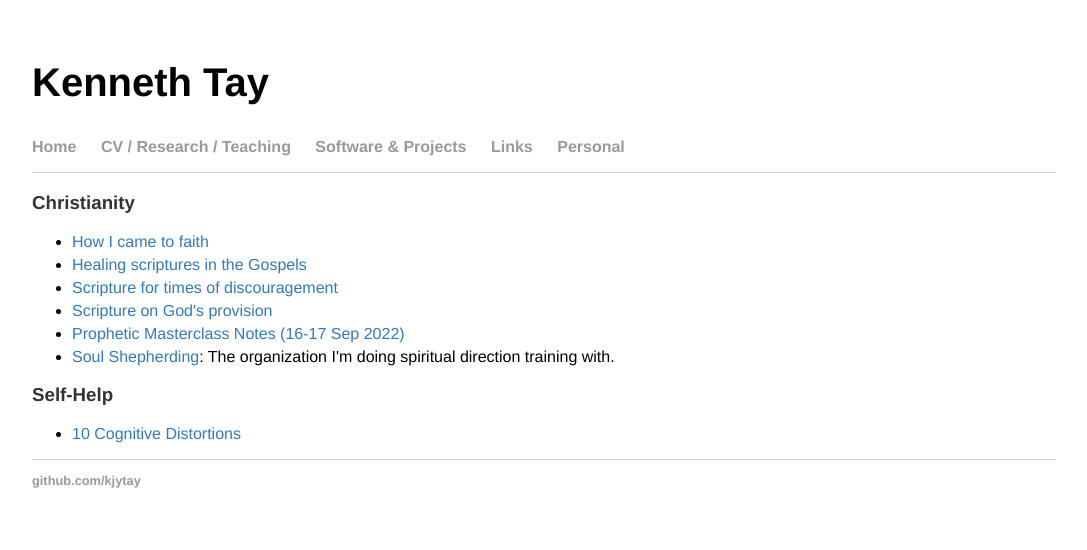
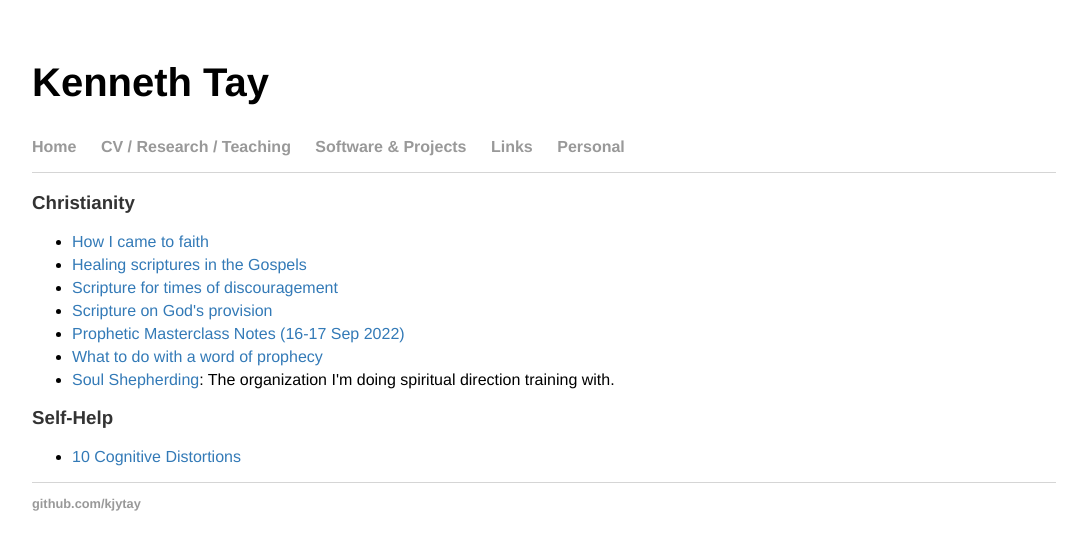
Before and after one commit to kjytay/kjytay.github.io, a Jekyll site: the page built from personal/index.html, in a window 1280 px wide. Shown: the top 550 px of the page, without its empty margins (96-1183 px from the left). Built offline with Jekyll 4.4.1, drawn with Linux system fonts in a browser that asks for light colours.

Commit message:
Add 'What to do with a word of prophecy'.

```diff
--- a/personal/index.html
+++ b/personal/index.html
@@ -10,6 +10,7 @@ title: Kenneth Tay
   <li><a href="https://docs.google.com/document/d/1y0a1CO81T_I21zlErdnt-rr7ZxfePwWfLKTDsPnXMfs/edit?usp=sharing">Scripture for times of discouragement</a></li>
   <li><a href="https://docs.google.com/document/d/1KrSnf84B9NNWy1q-FfUGjn_2LHOy_OqivYBR3ih43Xw/edit?usp=sharing">Scripture on God's provision</a></li>
   <li><a href="https://docs.google.com/document/d/1Mev_l8DwVohMo1AZEk46roxLvnA6tisSfTFVfB9Jo5Y/edit?usp=sharing">Prophetic Masterclass Notes (16-17 Sep 2022)</a></li>
+  <li><a href="https://docs.google.com/document/d/19EEqkZFyjSeaFzu7S83d-9BERPgSuO6bqKpnNLSVVU0/edit?usp=sharing">What to do with a word of prophecy</a></li>
   <li><a href="https://www.soulshepherding.org/">Soul Shepherding</a>: The organization I'm doing spiritual direction training with.</li>
 </ul>
 <h3>Self-Help</h3>
```
